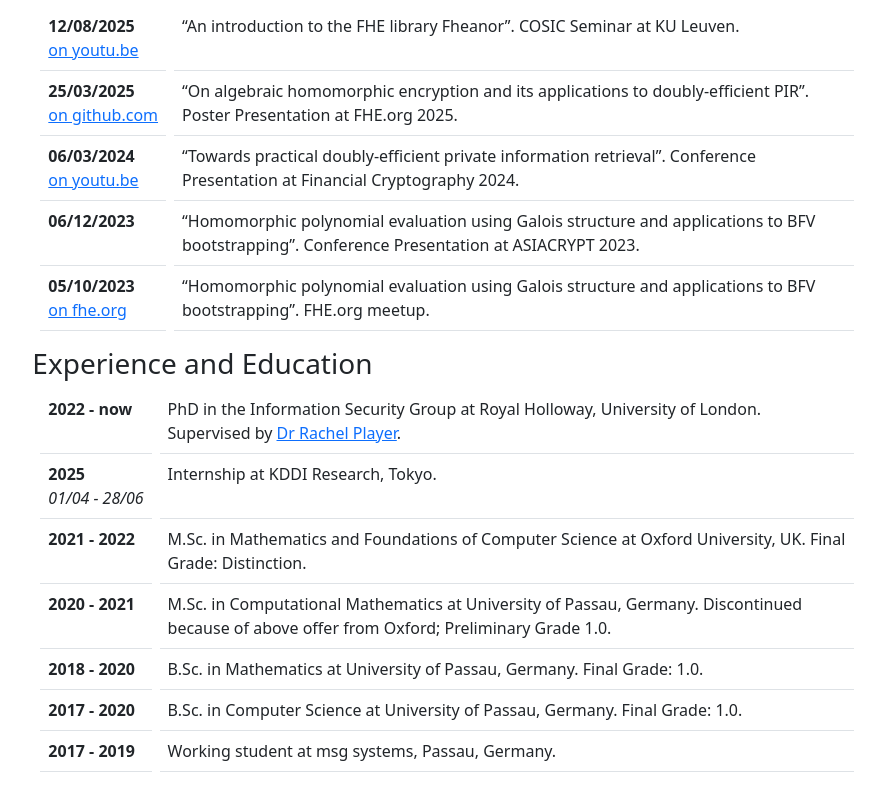
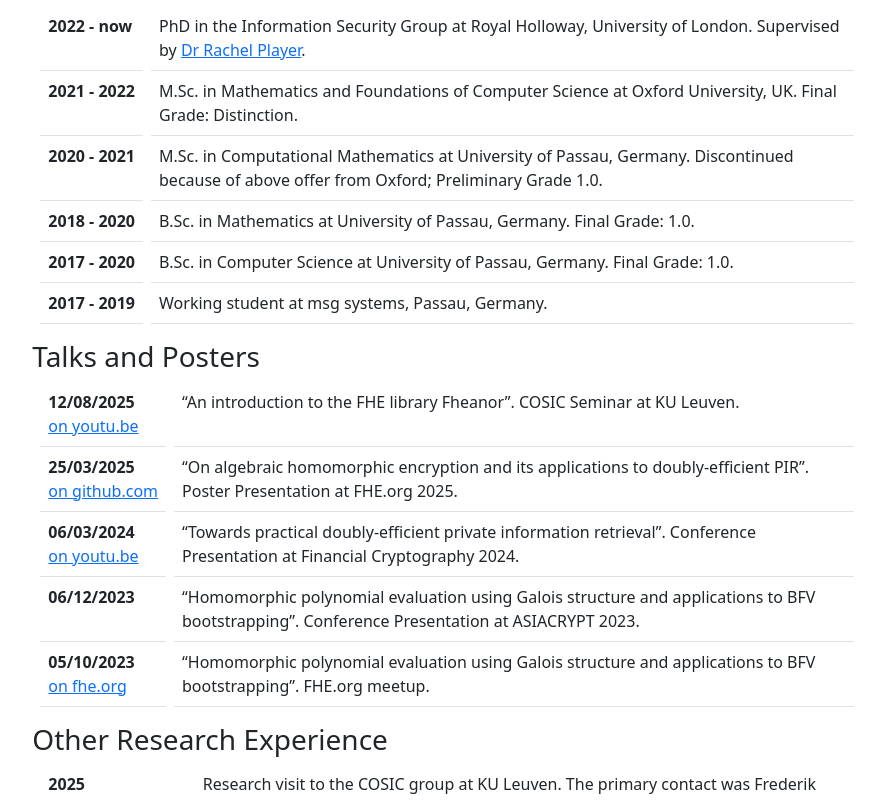
Before and after one commit to FeanorTheElf/personal-website, a Next.js app: page / in a window 1280 px wide. Shown: the part 1180-1980 px from the top of the page, without its empty margins (193-1078 px from the left). Built offline with nearby package versions, Linux system fonts and the light colour scheme.

Commit message:
Updated CV

```diff
--- a/src/pages/index.tsx
+++ b/src/pages/index.tsx
@@ -67,6 +67,29 @@ export default function Home() {
           </Publication>
         </ListTable>
 
+        <h3 id="experience">Education</h3>
+
+        <ListTable>
+          <CVEntry from={2022} to="now">
+            PhD in the Information Security Group at Royal Holloway, University of London. Supervised by <a href="https://rachelplayer.github.io/">Dr Rachel Player</a>.
+          </CVEntry>
+          <CVEntry from={2021} to={2022}>
+            M.Sc. in Mathematics and Foundations of Computer Science at Oxford University, UK. Final Grade: Distinction.
+          </CVEntry>
+          <CVEntry from={2020} to={2021}>
+            M.Sc. in Computational Mathematics at University of Passau, Germany. Discontinued because of above offer from Oxford; Preliminary Grade 1.0.
+          </CVEntry>
+          <CVEntry from={2018} to={2020}>
+            B.Sc. in Mathematics at University of Passau, Germany. Final Grade: 1.0.
+          </CVEntry>
+          <CVEntry from={2017} to={2020}>
+            B.Sc. in Computer Science at University of Passau, Germany. Final Grade: 1.0.
+          </CVEntry>
+          <CVEntry from={2017} to={2019}>
+            Working student at msg systems, Passau, Germany.
+          </CVEntry>
+        </ListTable>
+
         <h3 id="talks">Talks and Posters</h3>
 
         <ListTable>
@@ -87,29 +110,17 @@ export default function Home() {
           </Publication>
         </ListTable>
 
-        <h3 id="experience">Experience and Education</h3>
+        <h3 id="experience">Other Research Experience</h3>
 
         <ListTable>
-          <CVEntry from={2022} to="now">
-            PhD in the Information Security Group at Royal Holloway, University of London. Supervised by <a href="https://rachelplayer.github.io/">Dr Rachel Player</a>.
+          <CVEntry from={2025} detailedDate="28/07 - 01/08">
+            Research visit to the COSIC group at KU Leuven. The primary contact was Frederik Vercauteren.
           </CVEntry>
           <CVEntry from={2025} detailedDate="01/04 - 28/06">
-            Internship at KDDI Research, Tokyo.
+            Invited Researcher hosted by KDDI Research, supported by the International Exchange Program of the National Institute of Information and Communications (NICT). The primary contact was Hiroki Okada.
           </CVEntry>
-          <CVEntry from={2021} to={2022}>
-            M.Sc. in Mathematics and Foundations of Computer Science at Oxford University, UK. Final Grade: Distinction.
-          </CVEntry>
-          <CVEntry from={2020} to={2021}>
-            M.Sc. in Computational Mathematics at University of Passau, Germany. Discontinued because of above offer from Oxford; Preliminary Grade 1.0.
-          </CVEntry>
-          <CVEntry from={2018} to={2020}>
-            B.Sc. in Mathematics at University of Passau, Germany. Final Grade: 1.0.
-          </CVEntry>
-          <CVEntry from={2017} to={2020}>
-            B.Sc. in Computer Science at University of Passau, Germany. Final Grade: 1.0.
-          </CVEntry>
-          <CVEntry from={2017} to={2019}>
-            Working student at msg systems, Passau, Germany.
+          <CVEntry from={2023} to={2025} detailedDate="09/2023 - 12/2025">
+            Teaching Assistant for Applications of Cryptography. This includes marking coursework, supervising the Lab sessions and holding a guest lecture.
           </CVEntry>
         </ListTable>
 
```
